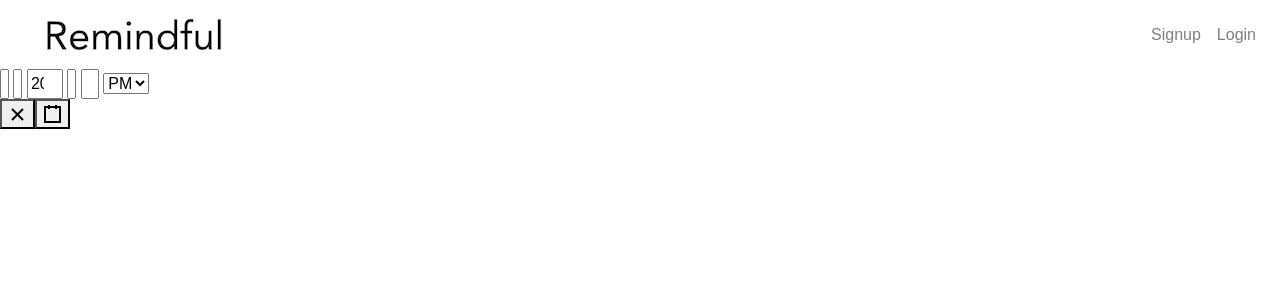
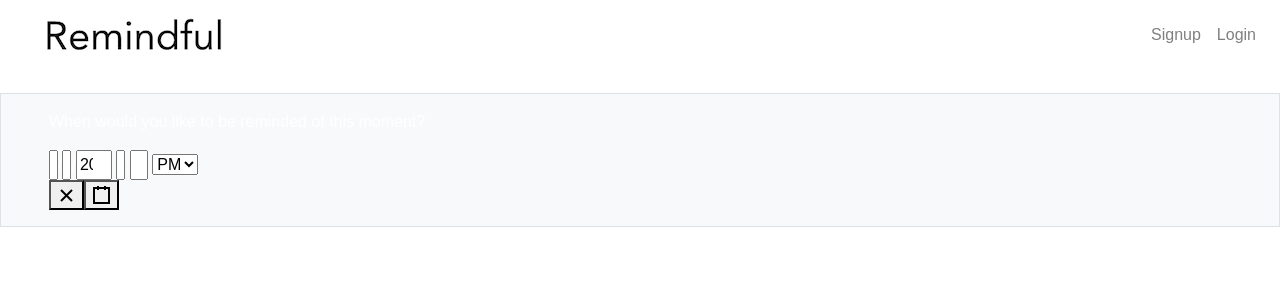
Before and after one commit to projectremindful/remindful, a React (Create React App) app in the folder client/: page /reminder/1 in a window 1280 px wide. Shown: the top 300 px of the page. Built offline with nearby package versions, Linux system fonts and the light colour scheme.

Commit message:
added reminder text

```diff
--- a/client/src/components/pages/MemoryGallery.jsx
+++ b/client/src/components/pages/MemoryGallery.jsx
@@ -1,7 +1,6 @@
 import React, { Component } from 'react';
 import api from '../../api';
 import MemoryCard from '../MemoryCard';
-import { Link } from 'react-router'
 // import api from '../../api';
 
 class MemoryGallery extends Component {
--- a/client/src/components/pages/Reminder.jsx
+++ b/client/src/components/pages/Reminder.jsx
@@ -16,12 +16,20 @@ onChange = reminderDate => this.setState({ reminderDate })
   render() {
     return (
       <div>
+      <img
+            id="reminderImg"
+            src={this.props.imgUrl}
+            alt=""
+          />
+      <div className="reminderContainer col py-3 px-lg-5 border bg-light">
+      <p>When would you like to be reminded of this moment?</p>
         <DateTimePicker
           onChange={this.onChange}
           value={this.state.reminderDate}
         />
-        <p>Reminder.jsx - view of a single memory for reflection </p>
-        <p>This memory's id is ... {this.state.memoryId}</p>
+
+        {/* <p>This memory's id is ... {this.state.memoryId}</p> */}
+      </div>
       </div>
     )
   }
```
Also changed, not shown: client/src/components/MemoryCard.jsx (+0 -7 lines).
